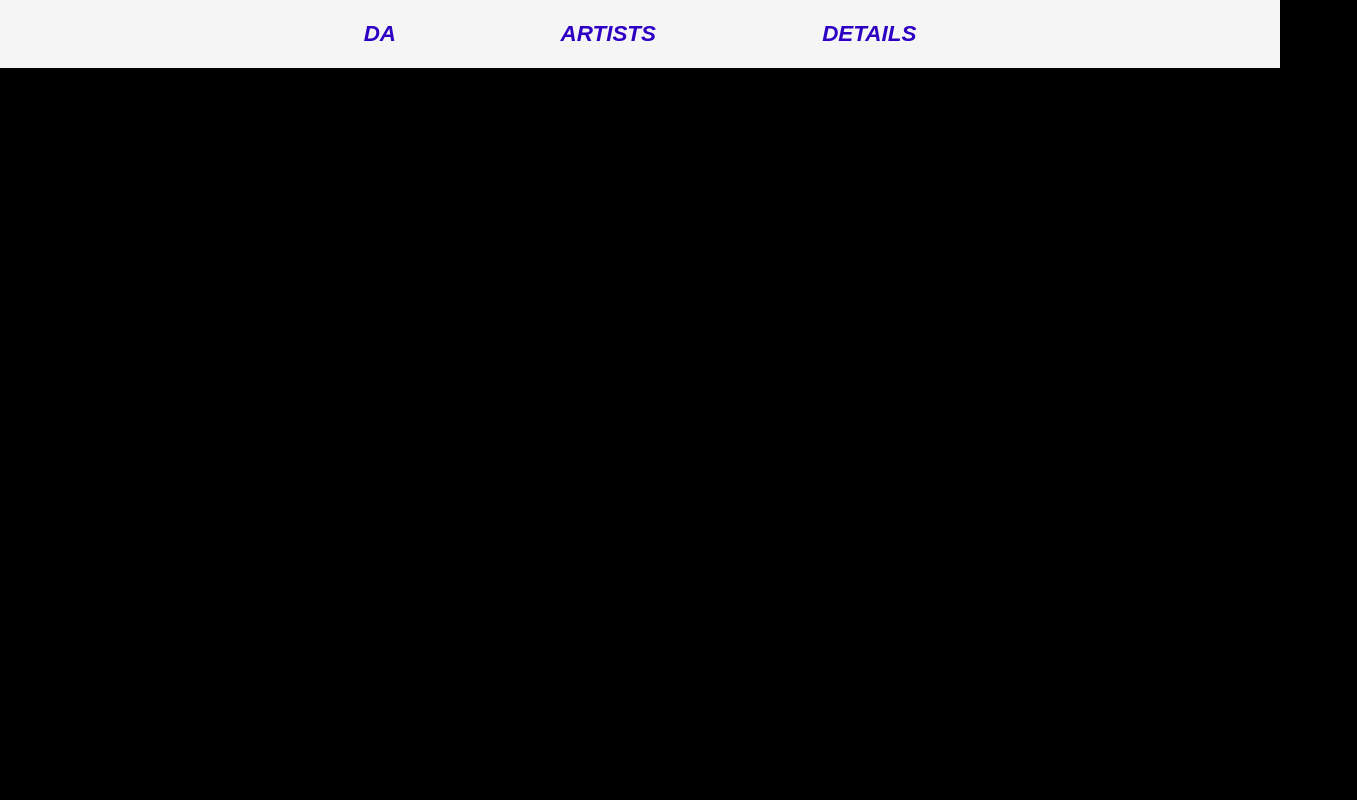
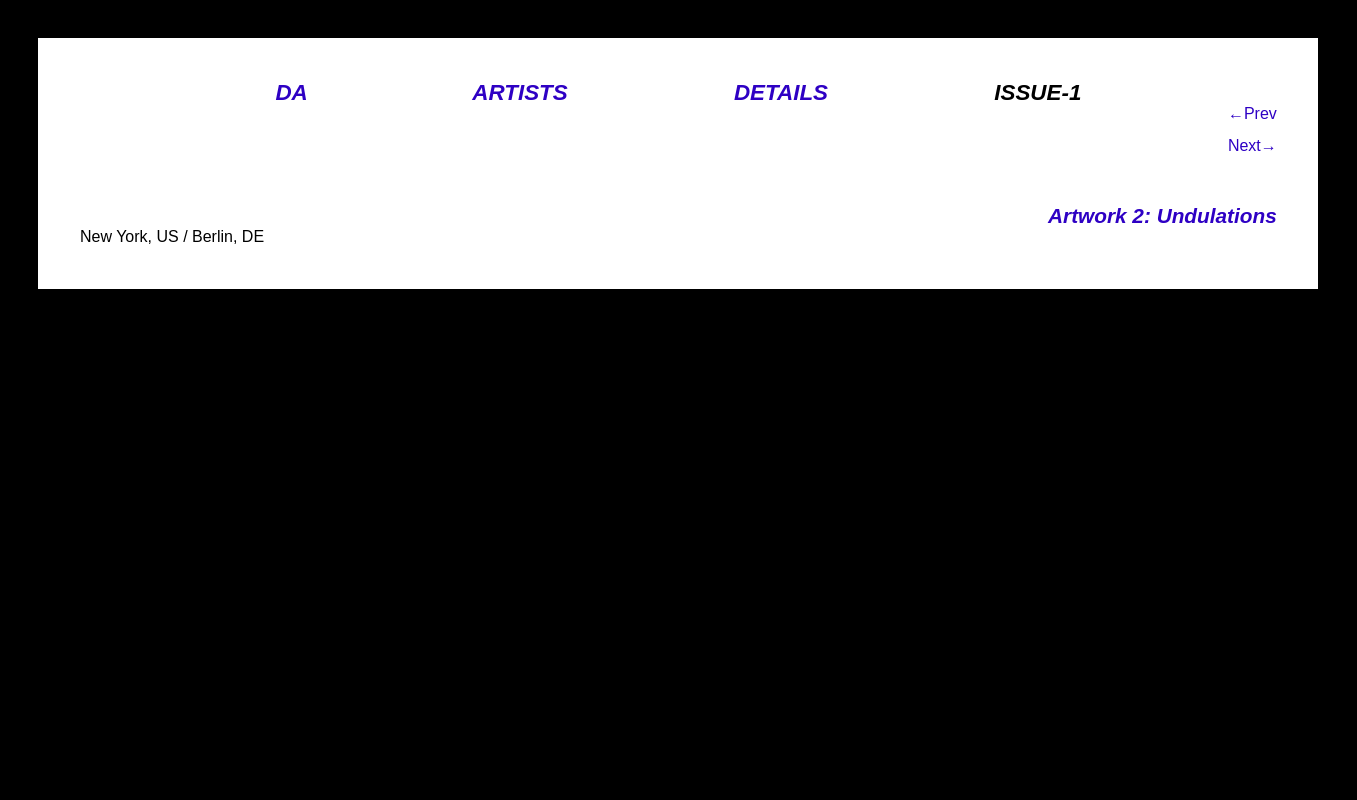
Before and after one commit to ToucheTusia/on-the-edge-of-voluntary, a plain HTML site: page index.html in a window 1280 px wide. Shown: the top 800 px of the page, 1357 px wide, since content can reach past the window. Drawn offline with Linux system fonts and the light colour scheme.

Commit message:
Update index.html

```diff
--- a/index.html
+++ b/index.html
@@ -11,7 +11,7 @@
       height: 100%;
       width: 100%;
       box-sizing: border-box;
-      margin: 0;
+      margin: 3%;
       background-color: black;
     }
 
@@ -39,32 +39,66 @@
     }
     header {
   padding: 1.3rem;
+  grid-area: header;
   text-align: center;
-      background: #f5f5f5;
-      color: #2e00c4;
+  background: #FFFFFF;
+  color: black;
   word-spacing: 10rem;
   font-family: Arial;
   font-style: italic;
   font-size: 1.4rem;
   font-weight: 900;
 }
+    }
     nav {
       display: flex;
-      flex-flow: column nowrap;
+      flex-flow: row wrap;
       align-items: center;
       position: fixed;
       top: 0;
       text-align: center;
-      background: #f5f5f5;
-      color: black;
+      background: #FFFFFF;
+      color: white;
       max-height: 100vh;
     }
-    nav * {
-      margin: 0;
-      padding: 0.3rem;
-      text-align: center;
-      text-decoration: none;
+
+
+      div.a {
+  text-align: right;
+  font-size: 1rem;
+  font-weight: 400;
+  color: black;
+  font-family: Arial;
+  font-style: normal;
+  line-height: 1rem;
+  word-spacing: normal;
     }
+
+ div.b {
+  text-align: right;
+  font-size: 1.3rem;
+  font-weight: 900;
+  color: black;
+  font-family: Arial;
+  font-style: italic;
+  line-height: 1.3rem;
+  word-spacing: normal;
+
+    }
+
+ div.c {
+  text-align: left;
+  font-size: 1rem;
+  font-weight: 400;
+  color: black;
+  font-family: Arial;
+  font-style: normal;
+  line-height: 1.3rem;
+  word-spacing: normal;
+
+    }
+
+
     #scene {
       width: 100%;
       position: relative;
@@ -143,18 +177,34 @@
   </style>
 </head>
 <body>
-<header>
-  <a class="active" href="https://desktoparchives.cargo.site/">DA</a>
+
+<header><header><a class="active" href="https://desktoparchives.cargo.site/">DA</a>
   <a href="https://desktoparchives.cargo.site/DA-bios">ARTISTS</a>
   <a href="https://desktoparchives.cargo.site/Details">DETAILS</a>
-</header>
+<text><i>ISSUE-1</i></text>
+ <br>
+     <div class="a">
+    <a href="https://desktoparchives.info/David-Brodsky">←Prev</a>
+    <br>
+     <br>
+<a href="https://desktoparchives.info/Vanessa-Gravenor">Next→</a>
+</div>
+ <br>
+     <br>
+     <div class="b">
+<a href="https://touchetusia.github.io/undulations/">Artwork 2: Undulations</a>
+
+  </div>
+  <div class="c">
+    New York, US / Berlin, DE
+  </div>
+    </header></header>
 
 <main>
-  <section>
-    ←
-    New York / Berlin
-    →
-  </section>
+
+  <br>
+  <br>
+  <br>
    <div id="scene">
      <div id="sprite-layer">
        <div class="sprite-row">
@@ -176,13 +226,15 @@
   </div>
 </main>
 <footer>
-  <p>Desktop Archives is an online publishing initiative and event series that showcases webworks from 10 different
-    artists. Together, the platform documents and archives unrests from the pandemic and the asynchronous,
-    unequivalent emergences. The platform is a growing archive and will have three editions
-    in June, September, and November 2021.</p>
-  <p>Dates: June 30th 2021- December 31st </p>
-  <p>Warsaw | Berlin | Tbilisi</p>
-  <p>website: <a class="active" href="https://tusiadabrowska.com/">tusia dabrowska</a></p>
+  <br>
+  <br>
+ <p> Desktop Archives is an online publishing initiative and event series that showcases webworks from 10 different artists. The project is DIY and works outside of institutional networks. Together, the platform documents and archives unrests from the pandemic and the asynchronous, unequivalent emergences.</p>
+  <p>The platform is a growing archive and will have three editions in
+June, September, and November 2021.</p>
+  <p>Dates: June 30th 2021-December 31st</p>
+  <p>Online | Warsaw | Berlin | Tbilisi</p>
+<p>contact: Desktop.archives.platform@gmail.com</p>
+<p>© desktoparchives</p>
 </footer>
 <script>
   (function() {
```
Lines whose indentation alone changed are shown as unchanged.
